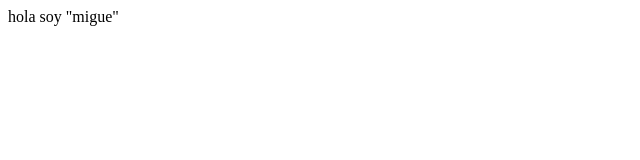
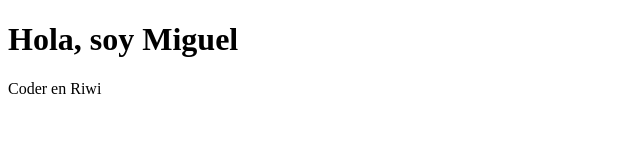
Before and after one commit to migueh3223-hub/portafolio, a plain HTML site: page index.html in a window 1280 px wide. Shown: the whole page, without its empty margins (0-640 px from the left). Drawn offline with Linux system fonts and the light colour scheme.

Commit message:
modificacion del body en el index

```diff
--- a/index.html
+++ b/index.html
@@ -1 +1,6 @@
-<p> hola soy "migue"</p>
+<!doctype html>
+<html lang="es">
+  <head><meta charset="UTF-8"><title>Mi web</title></head>
+  <body><h1>Hola, soy Miguel</h1><p> Coder en Riwi</p>
+  </body>
+  </html>
```
